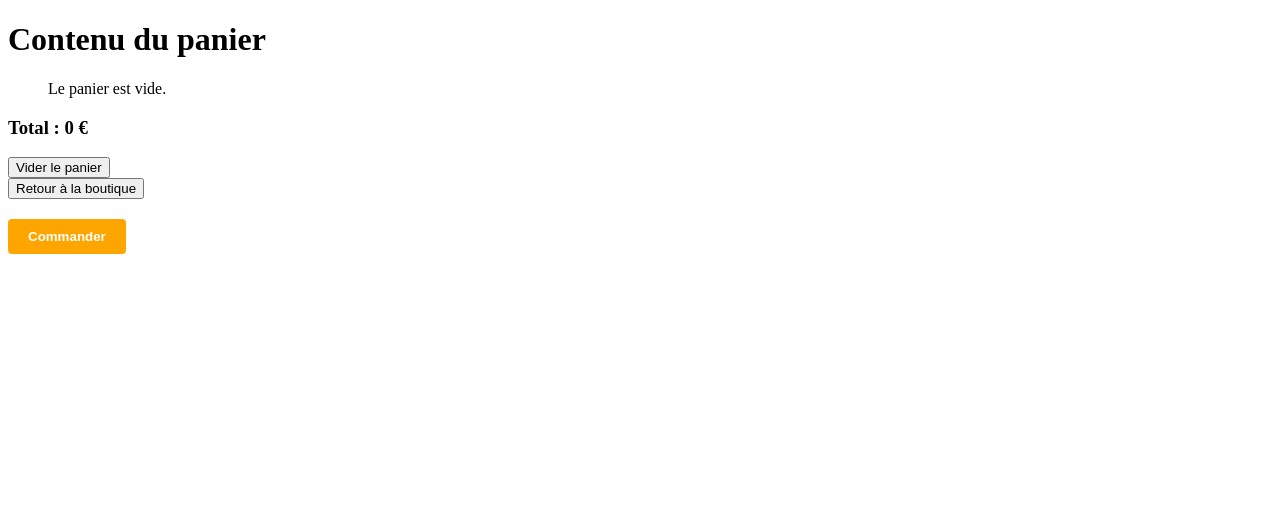
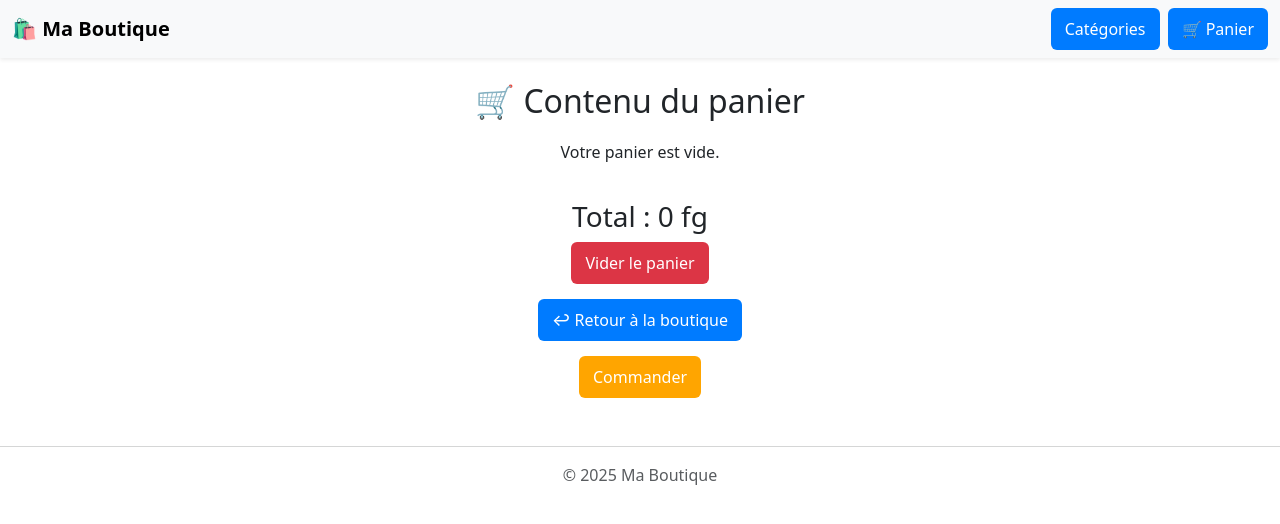
Before and after one commit to Sorylepuissantgoal/monprojet, a Django app: page /panier/ in a window 1280 px wide. Shown: the top 524 px of the page. Run offline with Django 5.2, Linux system fonts and the light colour scheme.

Commit message:
modifications panier

```diff
--- a/boutique/templates/boutique/panier.html
+++ b/boutique/templates/boutique/panier.html
@@ -1,59 +1,125 @@
-<!DOCTYPE html>
-<html>
-<head>
-    <meta charset="UTF-8">
-    <title>Contenu du panier</title>
-</head>
-<body>
-    <h1>Contenu du panier</h1>
-    <ul>
-        {% for produit in produits %}
-            <li>
-                <h2>{{ produit.nom }}</h2>
+{% extends 'boutique/base.html' %}
+{% block content %}
 
-                <!-- Image du produit -->
-                <img src="{{ produit.image.url }}" width="200" alt="{{ produit.nom }}">
+<h1 style="text-align: center; font-size: 2em; margin-bottom: 20px;">🛒 Contenu du panier</h1>
 
-                <p>Taille : {{ produit.taille }}</p>
-                <p>Couleur : {{ produit.couleur }}</p>
-                <p>Quantité : {{ produit.quantite }}</p>
-                <p>Prix unitaire : {{ produit.prix }} €</p>
-                <p>Sous-total : {{ produit.sous_total }} €</p>
+<style>
+  .panier-container {
+    display: flex;
+    flex-direction: column;
+    max-width: 800px;
+    margin: auto;
+  }
 
+  .produit-item {
+    background: white;
+    padding: 15px;
+    border-radius: 10px;
+    box-shadow: 4px 8px rgba(0, 0, 0, 0.1);
+    display: flex;
+    gap: 20px;
+    align-items: center;
+    margin-bottom: 15px;
+  }
 
-                <!-- Bouton pour retirer ce produit -->
-                <a href="{% url 'retirer_du_panier' produit.id %}">
-                    <button>Retirer</button>
-                </a>
-            </li>
-        {% empty %}
-            <p>Le panier est vide.</p>
-        {% endfor %}
-    </ul>
+  .produit-item img {
+    width: 120px;
+    height: auto;
+    border-radius: 8px;
+  }
 
-    <h3>Total : {{ total }} €</h3>
+  .details {
+    flex: 1;
+  }
 
-    <!-- Bouton pour vider tout le panier -->
-    <form method="post" action="{% url 'vider_panier' %}">
-        {% csrf_token %}
-        <button type="submit">Vider le panier</button>
-    </form>
+  .details p {
+    margin: 4px 0;
+  }
 
-    <!-- Retour vers la liste des produits -->
+  .actions {
+    display: flex;
+    gap: 10px;
+    margin-top: 10px;
+  }
+
+  .btn {
+    background-color: #007bff;
+    color: white;
+    padding: 9px 14px;
+    border: none;
+    border-radius: 6px;
+    cursor: pointer;
+    transition: background-color 0.3s;
+    font-weight: 500;
+  }
+
+  .btn:hover {
+    background-color: #0056b3;
+  }
+
+  .btn-red {
+    background-color: #dc3545;
+  }
+
+  .btn-red:hover {
+    background-color: #a71d2a;
+  }
+
+  .btn-orange {
+    background-color: orange;
+  }
+
+  .total {
+    text-align: center;
+    font-size: 1.5em;
+    margin-top: 20px;
+  }
+</style>
+
+<div class="panier-container">
+
+  {% if produits %}
+    {% for produit in produits %}
+      <div class="produit-item">
+        <img src="{{ produit.image_url }}" alt="{{ produit.nom }}">
+        <div class="details">
+          <h3>{{ produit.nom }}</h3>
+          <p><strong>Taille :</strong> {{ produit.taille }}</p>
+          <p><strong>Couleur :</strong> {{ produit.couleur }}</p>
+          <p><strong>Quantité :</strong> {{ produit.quantite }}</p>
+          <p><strong>Prix unitaire :</strong> {{ produit.prix }} fg</p>
+          <p><strong>Sous-total :</strong> {{ produit.sous_total }} fg</p>
+          <div class="actions">
+            <a href="{% url 'retirer_du_panier' produit.id produit.taille produit.couleur %}">
+              <button class="btn btn-red">Retirer</button>
+            </a>
+          </div>
+        </div>
+      </div>
+    {% endfor %}
+  {% else %}
+    <p style="text-align: center;">Votre panier est vide.</p>
+  {% endif %}
+
+  <div class="total">
+    <h3>Total : {{ total }} fg</h3>
+  </div>
+
+  <form method="post" action="{% url 'vider_panier' %}" style="text-align: center;">
+    {% csrf_token %}
+    <button type="submit" class="btn btn-red">Vider le panier</button>
+  </form>
+
+  <div style="text-align: center; margin-top: 15px;">
     <a href="{% url 'liste_produits' %}">
-        <button>Retour à la boutique</button>
+      <button class="btn">↩ Retour à la boutique</button>
     </a>
-</body>
-</html>
-<!-- Bouton pour passer commande -->
-<form method="get" action="{% url 'commande' %}">
-    <button type="submit" style="
-        background-color: orange;
-        color: white;
-        padding: 10px 20px;
-        border: none;
-        border-radius: 4px;
-        margin-top: 20px;
-        font-weight: bold;
-    ">Commander</button>
-</form>
+  </div>
+
+  <form method="get" action="{% url 'commande' %}" style="text-align: center; margin-top: 15px;">
+    <button type="submit" class="btn btn-orange">Commander</button>
+  </form>
+
+</div>
+
+{% endblock %}
--- a/boutique/urls.py
+++ b/boutique/urls.py
@@ -1,25 +1,18 @@
-from django.contrib import admin
-from django.urls import path, include
-
+from django.urls import path
 from boutique.views import (
     liste_produits,
     ajouter_au_panier,
     voir_panier,
     retirer_du_panier,
     vider_panier,
-    liste_categories,
-    produits_par_categorie,
-    commande,
+    commande
 )
 
 urlpatterns = [
     path('', liste_produits, name='liste_produits'),
     path('ajouter-au-panier/<int:produit_id>/', ajouter_au_panier, name='ajouter_au_panier'),
     path('panier/', voir_panier, name='voir_panier'),
-    path('retirer/<int:produit_id>/', retirer_du_panier, name='retirer_du_panier'),
+    path('retirer/<int:produit_id>/<str:taille>/<str:couleur>/', retirer_du_panier, name='retirer_du_panier'),
     path('vider/', vider_panier, name='vider_panier'),
-    path('categories/', liste_categories, name='liste_categories'),
-    path('categorie/<int:categorie_id>/', produits_par_categorie, name='produits_par_categorie'),
     path('commande/', commande, name='commande'),
-    path('admin/', admin.site.urls),
 ]
--- a/boutique/views.py
+++ b/boutique/views.py
@@ -1,94 +1,92 @@
 from django.shortcuts import render, redirect
-from django.core.mail import send_mail
-from django.conf import settings
-from .models import Produit, Commande, CommandeItem, Categorie
+from .models import Produit, Commande, CommandeItem
+from django.contrib import messages
 import random
 
-# Affichage de la liste des produits
 def liste_produits(request):
     produits = Produit.objects.all()
     return render(request, 'boutique/liste_produits.html', {'produits': produits})
 
-# Ajout d’un produit au panier
+
 def ajouter_au_panier(request, produit_id):
-    if request.method == "POST":
-        quantite = int(request.POST.get('quantite', 1))
-        taille = request.POST.get('taille', 'M')
-        couleur = request.POST.get('couleur', 'noir')
+    produit = Produit.objects.get(id=produit_id)
+    taille = request.POST.get('taille')
+    couleur = request.POST.get('couleur')
 
-        key = f"{produit_id}_{taille}_{couleur}"
-        panier = request.session.get('panier', {})
+    panier = request.session.get('panier', {})
 
-        if key in panier:
-            panier[key]['quantite'] += quantite
-        else:
-            panier[key] = {
-                'produit_id': produit_id,
-                'quantite': quantite,
-                'taille': taille,
-                'couleur': couleur
-            }
+    key = f"{produit_id}-{taille}-{couleur}"
+    if key in panier:
+        panier[key]['quantite'] += 1
+    else:
+        panier[key] = {
+            'produit_id': produit.id,
+            'taille': taille,
+            'couleur': couleur,
+            'quantite': 1
+        }
 
-        request.session['panier'] = panier
-        return redirect('liste_produits')
+    request.session['panier'] = panier
+    return redirect('voir_panier')
 
-# Affichage du panier
+
 def voir_panier(request):
     panier = request.session.get('panier', {})
     produits = []
-    total = 0
 
-    for key, item in panier.items():
+    for item in panier.values():
         try:
-            produit_id = item.get('produit_id')
-            if not produit_id or not str(produit_id).isdigit():
-                continue
-
-            produit = Produit.objects.get(id=int(produit_id))
-            produit.quantite = item['quantite']
+            produit = Produit.objects.get(id=item['produit_id'])
             produit.taille = item['taille']
             produit.couleur = item['couleur']
-            produit.sous_total = produit.quantite * produit.prix
-
+            produit.quantite = item['quantite']
+            produit.sous_total = produit.prix * produit.quantite
             produits.append(produit)
-            total += produit.sous_total
         except Produit.DoesNotExist:
             continue
 
-    return render(request, 'boutique/panier.html', {'produits': produits, 'total': total})
+    total = sum([p.sous_total for p in produits])
 
-# Suppression d’un produit du panier
-def retirer_du_panier(request, produit_id):
+    return render(request, 'boutique/panier.html', {
+        'produits': produits,
+        'total': total
+    })
+
+
+def retirer_du_panier(request, produit_id, taille, couleur):
     panier = request.session.get('panier', {})
-    if produit_id in panier:
-        del panier[produit_id]
-        request.session['panier'] = panier
+
+    for key in list(panier.keys()):
+        item = panier[key]
+        if (
+            item.get('produit_id') == produit_id and
+            item.get('taille') == taille and
+            item.get('couleur') == couleur
+        ):
+            del panier[key]
+            break
+
+    request.session['panier'] = panier
     return redirect('voir_panier')
 
-# Vider le panier
+
 def vider_panier(request):
     request.session['panier'] = {}
     return redirect('voir_panier')
 
-# Produits par catégorie
-def produits_par_categorie(request, categorie_id):
-    produits = Produit.objects.filter(categorie_id=categorie_id)
-    return render(request, 'boutique/liste_produits.html', {'produits': produits})
 
-# Liste des catégories
-def liste_categories(request):
-    categories = Categorie.objects.all()
-    return render(request, 'boutique/liste_categories.html', {'categories': categories})
-
-# Traitement d'une commande
 def commande(request):
     code_confirmation = None
-
     if request.method == "POST":
         telephone = request.POST.get('telephone')
         email = request.POST.get('email')
         quartier = request.POST.get('quartier')
         secteur = request.POST.get('secteur')
+
+        if not telephone or not quartier:
+            messages.error(request, "Veuillez remplir tous les champs requis.")
+            return redirect('voir_panier')
+
         code_confirmation = random.randint(100000, 999999)
 
         commande = Commande.objects.create(
@@ -100,47 +98,24 @@ def commande(request):
         )
 
         panier = request.session.get('panier', {})
-
-        # Ajout des produits à la commande
         for key, item in panier.items():
             try:
                 produit_id = item.get('produit_id')
                 if not produit_id or not str(produit_id).isdigit():
                     continue
-
                 produit = Produit.objects.get(id=int(produit_id))
                 CommandeItem.objects.create(
                     commande=commande,
                     produit=produit,
                     quantite=item['quantite']
                 )
+                produit.stock_initial -= item['quantite']
+                produit.save()
             except Produit.DoesNotExist:
                 continue
 
-        # Mise à jour du stock
-        for key, item in panier.items():
-            try:
-                produit_id = item.get('produit_id')
-                if not produit_id or not str(produit_id).isdigit():
-                    continue
-
-                produit = Produit.objects.get(id=int(produit_id))
-                produit.stock_initial -= item['quantite']
-                produit.save()
-            except Produit.DoesNotExist:
-                pass
-
-        # Envoi du mail de confirmation
-        #send_mail(
-        #   'Confirmation de commande',
-        #    f'Votre commande a été confirmée avec succès.\nVoici votre code : {code_confirmation}',
-        #    settings.EMAIL_HOST_USER,
-        #    [email],
-        #    fail_silently=False
-        #)
-
-        # Vider le panier
         request.session['panier'] = {}
+        messages.success(request, f"Commande confirmée ! Code : {code_confirmation}")
 
     return render(request, 'boutique/commande.html', {
         'code_confirmation': code_confirmation
--- a/monprojet/settings.py
+++ b/monprojet/settings.py
@@ -24,7 +24,7 @@ SECRET_KEY = 'django-insecure-@t!xfe)_#_sqp756*8oit538n*gi%#w6#@4z=p#v+ud+om-*%q
 
 # SECURITY WARNING: don't run with debug turned on in production!
 DEBUG = True
-ALLOWED_HOSTS = ['127.0.0.1', 'localhost']
+ALLOWED_HOSTS = ['127.0.0.1', 'localhost', 'monprojet-xvg0.onrender.com']
 
 
 # Application definition
```
Also changed, not shown: boutique/templates/boutique/liste_produits.html (+61 -24 lines), db.sqlite3.
